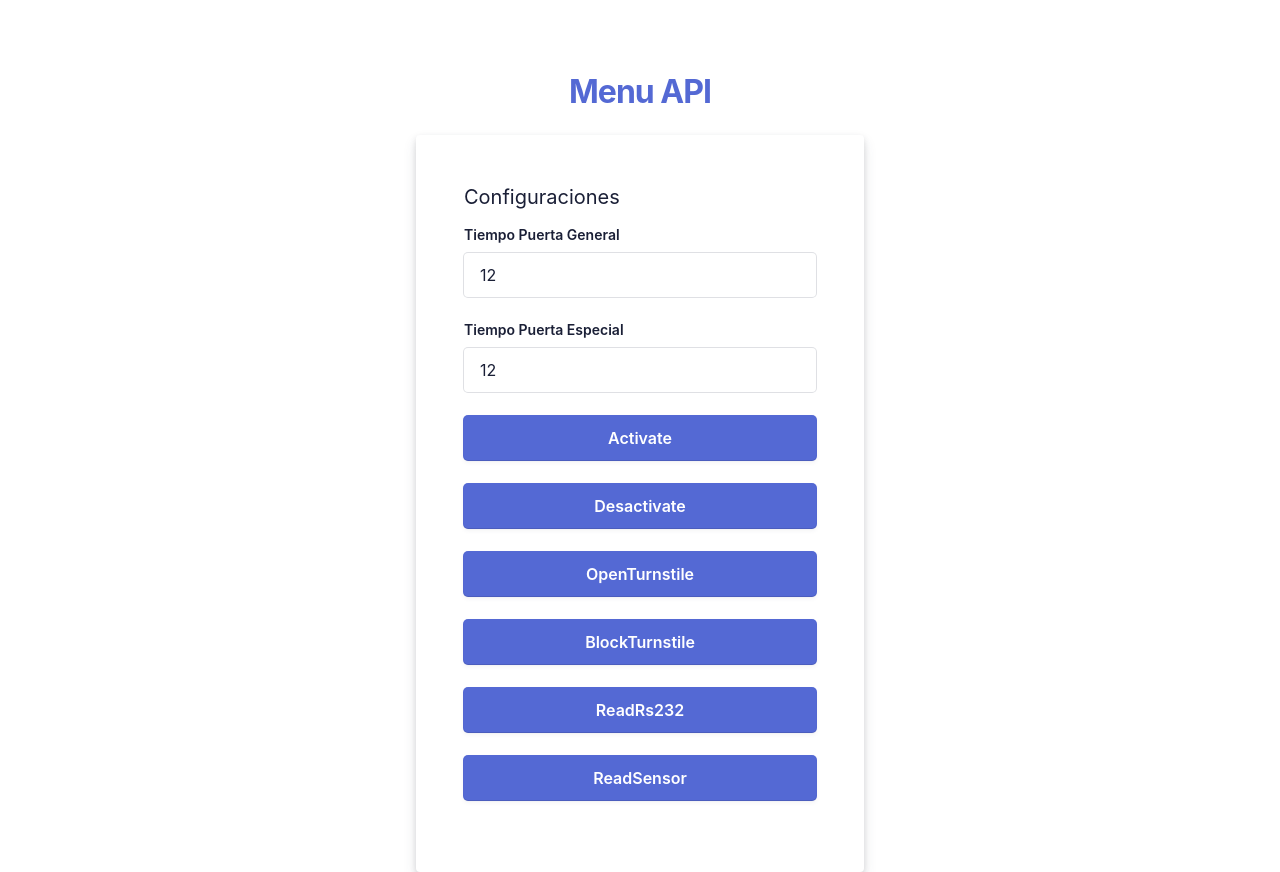
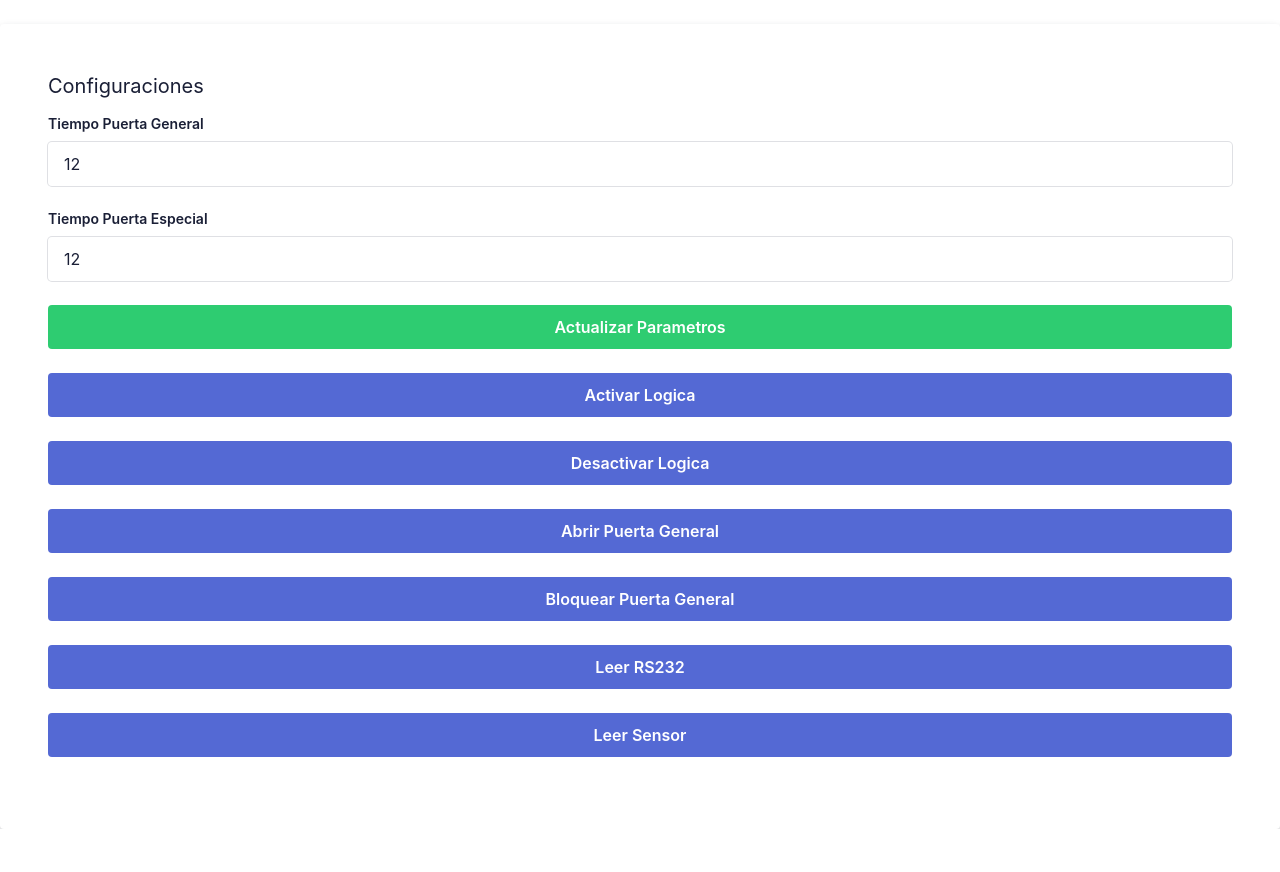
Before and after one commit to ctucl123/api_ctucl_parada, a Flask app: page / in a window 1280 px wide. After the commit the page ends 829 px from the top, so only its background shows below. Run offline with Flask 3, Linux system fonts and the light colour scheme.

Commit message:
se mejora la interfaz de la api

```diff
--- a/static/style.css
+++ b/static/style.css
@@ -24,16 +24,7 @@
     min-height: 100vh;
     overflow: hidden;
 }
-  .loginbackground {
-      min-height: 692px;
-      position: fixed;
-      bottom: 0;
-      left: 0;
-      right: 0;
-      top: 0;
-      z-index: 0;
-      overflow: hidden;
-  }
+
 .flex-flex {
     display: flex;
 }
@@ -98,11 +89,13 @@
 .formbg {
     margin: 0px auto;
     width: 100%;
-      max-width: 448px;
     background: white;
     border-radius: 4px;
     box-shadow: rgba(60, 66, 87, 0.12) 0px 7px 14px 0px, rgba(0, 0, 0, 0.12) 0px 3px 6px 0px;
 }
+
+
+
 span {
     display: block;
     font-size: 20px;
@@ -132,6 +125,7 @@
     line-height: 28px;
     padding: 8px 16px;
     width: 100%;
+    margin-right: 1.3rem;
     min-height: 44px;
     border: unset;
     border-radius: 4px;
@@ -146,30 +140,49 @@
                 rgba(0, 0, 0, 0) 0px 0px 0px 0px;
 }
 
-  input[type="submit"] {
+.custom-button {
     background-color: rgb(84, 105, 212);
-      box-shadow: rgba(0, 0, 0, 0) 0px 0px 0px 0px,
-                  rgba(0, 0, 0, 0) 0px 0px 0px 0px,
-                  rgba(0, 0, 0, 0.12) 0px 1px 1px 0px,
-                  rgb(84, 105, 212) 0px 0px 0px 1px,
-                  rgba(0, 0, 0, 0) 0px 0px 0px 0px,
-                  rgba(0, 0, 0, 0) 0px 0px 0px 0px,
-                  rgba(60, 66, 87, 0.08) 0px 2px 5px 0px;
+
     color: #fff;
     font-weight: 600;
     cursor: pointer;
+    font-size: 16px;
+    line-height: 28px;
+    padding: 8px 16px;
+    width: 100%;
+    min-height: 44px;
+    border: unset;
+    border-radius: 4px;
+    transition: 0.3s;
 }
-  .field-checkbox input {
-      width: 20px;
-      height: 15px;
-      margin-right: 5px;
-      box-shadow: unset;
-      min-height: unset;
+.custom-button:hover{
+  background-color: rgb(113, 130, 219);
 }
-  .field-checkbox label {
+
+.custom-button-config {
+  background-color: #2ECC71 ;
+  color: #fff;
+  font-weight: 600;
+  cursor: pointer;
+  font-size: 16px;
+  line-height: 28px;
+  padding: 8px 16px;
+  width: 100%;
+  min-height: 44px;
+  border: unset;
+  border-radius: 4px;
+}
+.custom-button-config:hover{
+background-color: #58D68D ;
+}
+
+.inputs-timers{
   display: flex;
-      align-items: center;
-      margin: 0;
+  flex-direction: row;
+  width: 100%;
+  justify-content: space-between;
+  align-items:  flex-end;
+
 }
 a.ssolink {
     display: block;
@@ -185,3 +198,14 @@
     font-weight: 600;
     margin: 0 10px;
 }
+
+
+@media only screen and (max-width: 600px) {
+  body {
+  background-color: lightblue;
+  }
+  .inputs-timers{
+    flex-direction: column;
+    width: 100%;
+  }
+  }
--- a/templates/home.html
+++ b/templates/home.html
@@ -1,50 +1,54 @@
 <html>
+
 <head>
 	<meta charset="utf-8">
 	<title>Menu</title>
-  <link rel="stylesheet" type="text/css"  href="{{ url_for('static', filename='style.css') }}">
+	<link rel="stylesheet" type="text/css" href="{{ url_for('static', filename='style.css') }}">
 </head>
-
 <body>
-  <div class="login-root">
 	<div class="box-root flex-flex flex-direction--column" style="min-height: 100vh;flex-grow: 1;">
-
 		<div class="box-root padding-top--24 flex-flex flex-direction--column" style="flex-grow: 1; z-index: 9;">
-        <div class="box-root padding-top--48 padding-bottom--24 flex-flex flex-justifyContent--center">
-          <h1><a href="" rel="dofollow">Menu API</a></h1>
-        </div>
 			<div class="formbg-outer">
 				<div class="formbg">
-            <div class="formbg-inner padding-horizontal--48">
+					<div class=" padding-horizontal--48">
 						<span class="padding-bottom--15">Configuraciones</span>
-              <form id="stripe-login" method="post" >
+						<form id="stripe-login" method="post">
+
 								<div class="field padding-bottom--24">
 									<label for="email">Tiempo Puerta General</label>
-                  <input type="number" name="num1" step="any" value="12" >
-                </div>
-                <div class="field padding-bottom--24">
-
-                    <label for="password">Tiempo Puerta Especial</label>
-                    <input type="number" name="num2" step="any" value="12" >
+									<input type="number" name="num1" step="any" value="12">
 								</div>
 
 								<div class="field padding-bottom--24">
-                    <input type="submit" name="operation" value="Activate"/>
+									<label for="password">Tiempo Puerta Especial</label>
+									<input type="number" name="num2" step="any" value="12">
 								</div>
-                <div class="field padding-bottom--24">
-                    <input type="submit" name="operation" value="Desactivate"/>
+								<div class=" padding-bottom--24">
+									<button  class="custom-button-config" type="submit" name="operation" value="Activate" />Actualizar Parametros</button>
 								</div>
-                <div class="field padding-bottom--24">
-                    <input type="submit" name="operation" value="OpenTurnstile"/>
+
+
+							<div class=" padding-bottom--24">
+								<button class="custom-button" type="submit" name="operation" value="Activate" />Activar Logica</button>
 							</div>
-                <div class="field padding-bottom--24">
-                    <input type="submit" name="operation" value="BlockTurnstile"/>
+
+							<div class=" padding-bottom--24">
+								<button  class="custom-button" type="submit" name="operation" value="Desactivate" />Desactivar Logica</button>
 							</div>
-                <div class="field padding-bottom--24">
-                    <input type="submit" name="operation" value="ReadRs232"/>
+
+							<div class=" padding-bottom--24">
+								<button class="custom-button" type="submit" name="operation" value="OpenTurnstile" />Abrir Puerta General</button>
 							</div>
-                <div class="field padding-bottom--24">
-                    <input type="submit" name="operation" value="ReadSensor"/>
+
+							<div class=" padding-bottom--24">
+								<button class="custom-button" type="submit" name="operation" value="BlockTurnstile" />Bloquear Puerta General</button>
+							</div>
+
+							<div class=" padding-bottom--24">
+								<button class="custom-button" type="submit" name="operation" value="ReadRs232" />Leer RS232</button>
+							</div>
+							<div class=" padding-bottom--24">
+								<button class="custom-button" type="submit" name="operation" value="ReadSensor" />Leer Sensor</button>
 							</div>
 						</form>
 						{% if result is not none %}
@@ -56,7 +60,6 @@
 			</div>
 		</div>
 	</div>
-  </div>
 </body>
 
 </html>
```
Lines whose indentation alone changed are shown as unchanged.
